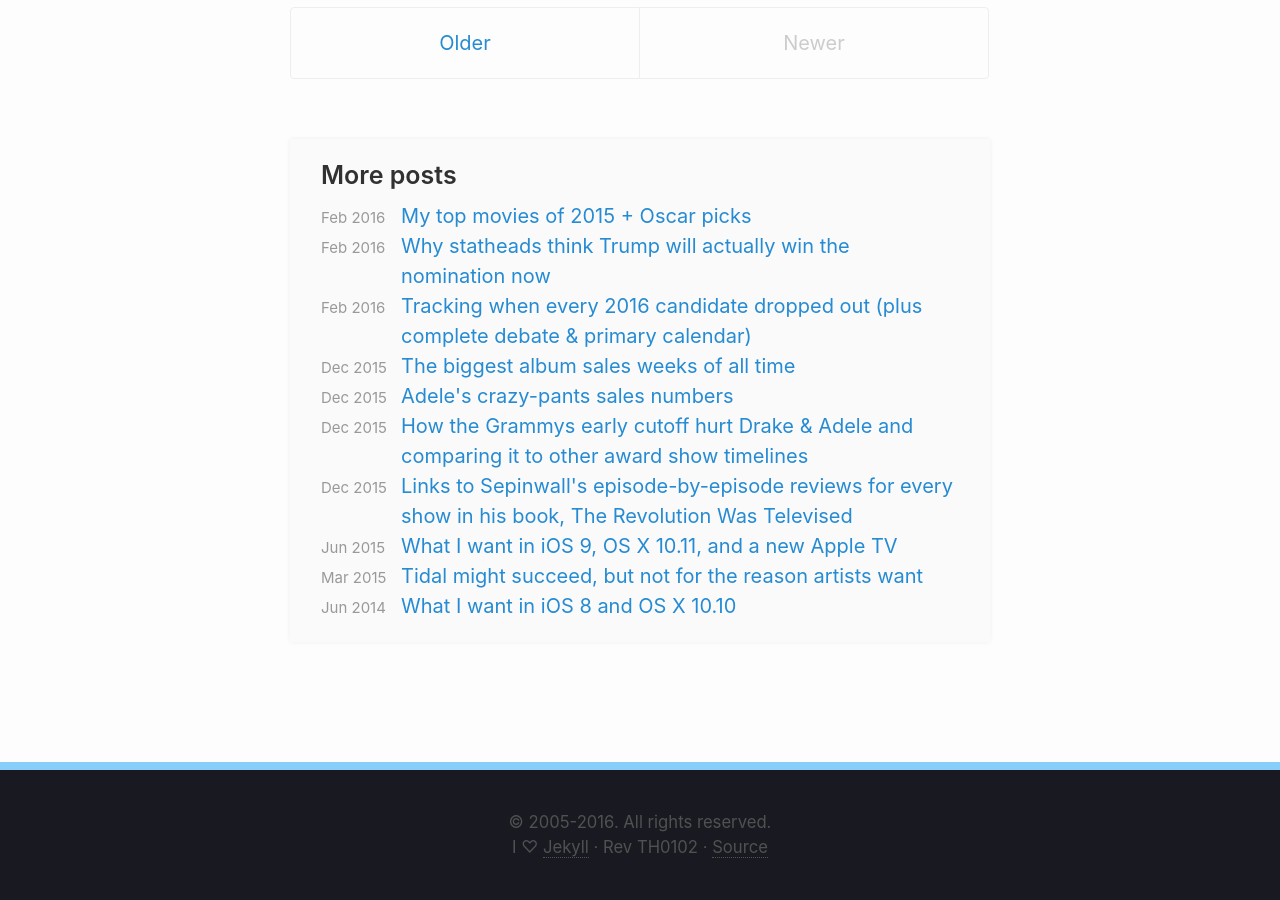
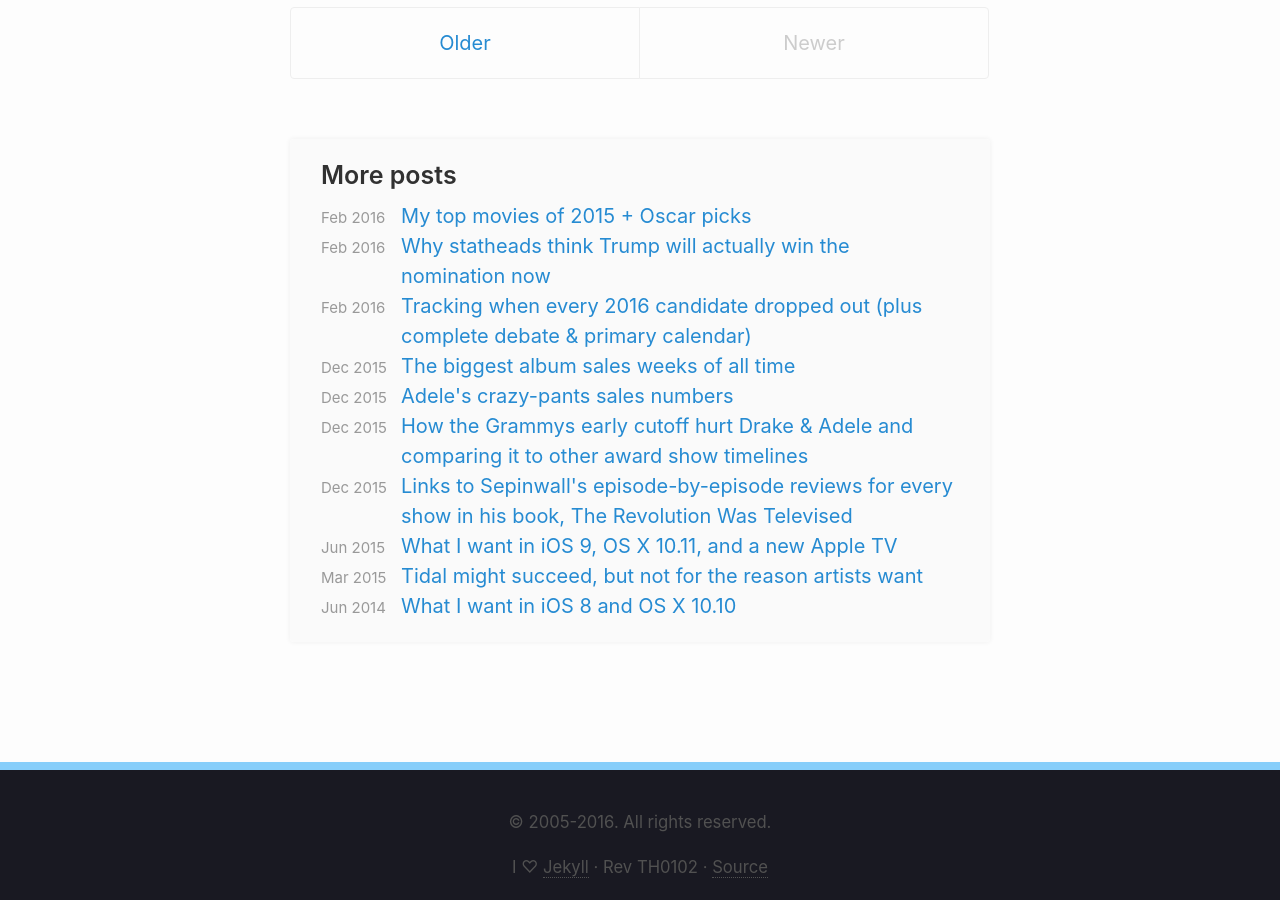
Before and after one commit to rkudeshi/rkudeshi.github.io, a Jekyll site: the page built from index.html, in a window 1280 px wide and 900 px high, scrolled down 4722 px. Built offline with Jekyll 4.4.1, drawn with Linux system fonts in a browser that asks for light colours; the list of posts is cut into pages by our own code.

Commit message:
Update footer formatting

```diff
--- a/_layouts/default.html
+++ b/_layouts/default.html
@@ -24,9 +24,15 @@
 
       <footer class="footer">
         <small>
-          <p>&copy; <time datetime="{{ site.time | date_to_xmlschema }}">2005-{{ site.time | date: '%Y' }}</time>. All rights reserved.
-            <br/>
-            I &#9825; <a href="http://jekyllrb.com/">Jekyll</a> &middot; Rev {{ site.time | date: "%a" | truncate:2,'' | upcase }}{{ site.time | date: "%I%M" }} &middot; <a href="http://github.com/rkudeshi/rkudeshi.github.io/">Source</a></p>
+          <p>&copy; 2005-{{ site.time | date: '%Y' }}</time>. All rights reserved.</p>
+
+          <p>
+          <span>I &#9825; <a href="http://jekyllrb.com/">Jekyll</a></span>
+          <span> &middot; </span>
+          <span title="{{ site.time | date: "%c" }}">Rev {{ site.time | date: "%a" | truncate:2,'' | upcase }}{{ site.time | date: "%I%M" }}</span>
+          <span> &middot; </span>
+          <span><a href="http://github.com/rkudeshi/rkudeshi.github.io/">Source</a></span>
+          </p>
           </small>
 
           <!-- Liquid time tags: https://docs.shopify.com/themes/liquid/filters/additional-filters -->
```
